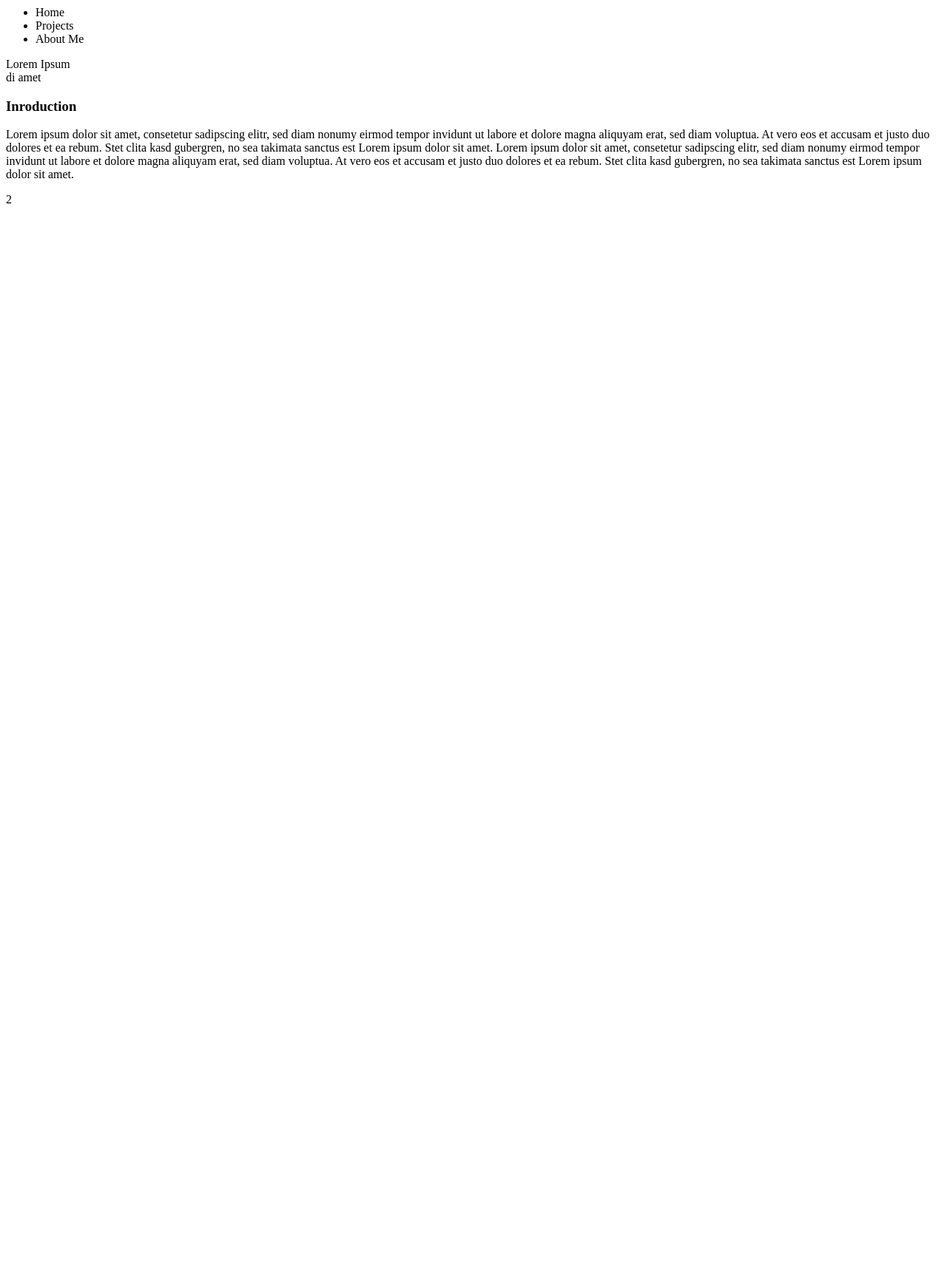
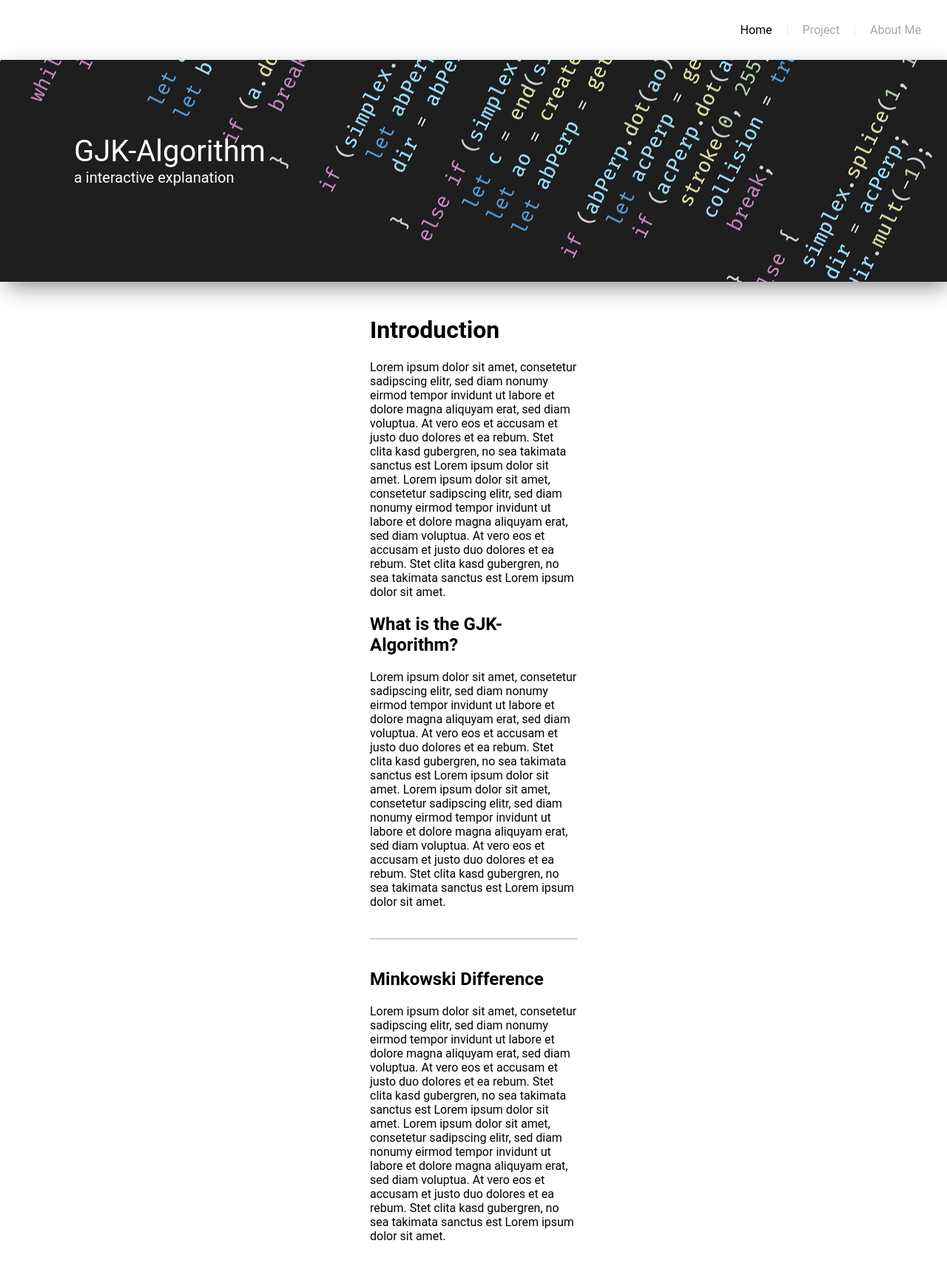
Before and after one commit to EbuDem/EbuDem.github.io, a plain HTML site: page index.html in a window 1280 px wide. Shown: the whole page at 74% size. Before the commit the page ends 800 px from the top, so only its background shows below. Drawn offline with Linux system fonts and the light colour scheme.

Commit message:
Update to first design

```diff
--- /dev/null
+++ b/css/roboto.css
@@ -0,0 +1,4 @@
+@font-face {
+    font-family: Roboto;
+    src: url(Roboto-Regular.ttf);
+}
--- a/css/style.css
+++ b/css/style.css
@@ -0,0 +1,155 @@
+html,body {
+    margin: 0;
+    padding: 0;
+    font-family: Roboto;
+}
+
+
+#top
+{
+    float: left;
+    width: 100%;
+    margin: 15px;
+}
+
+#nav ul
+{
+    list-style: none;
+    float: right;
+    padding-right: 30px;
+}
+
+#nav ul li
+{
+    float: left;
+    border-right: 1px solid #efefef;
+    text-align: center;
+    padding: 0px 20px;
+    color: #a8a8a8;
+}
+
+#nav ul li:last-child
+{
+    border: none!important;
+}
+
+#nav ul li.selected
+{
+    color: black;
+}
+
+#nav ul li a{
+    all: unset;
+    transition: color 0.3s;
+}
+
+#nav ul li a:hover {
+    cursor: pointer;
+    color: #7a7a7a;
+}
+
+#head
+{
+    float:left;
+    height: 300px;
+    width: 100%;
+    background: rgba(200,200,200,0.1);
+    background-image: url('../img/head.png');
+    box-shadow: 5px 10px 30px -5px #808080;
+    color: white;
+}
+
+.head-title-container
+{
+    margin: 100px;
+}
+
+.head-title
+{
+    font-size: 30pt;
+}
+
+.head-title-sub
+{
+    font-size: 15pt;
+}
+
+#content
+{
+    padding: 25px 500px;
+    float:left;
+}
+
+
+.frame
+{
+    background: #dddddd;
+    min-height: 50px;
+    text-align: center;
+    margin: 50px auto;
+    display:flex;justify-content:center;align-items:center;width:75%;
+    width: 100%;
+}
+
+.frame-shadow
+{
+    box-shadow: 0px 3px 10px  #888888;
+}
+
+.frame-placeholder
+{
+    font-weight: bold;
+    color: #888888;
+}
+
+
+.frame-80
+{
+    width: 80%;
+}
+
+.frame-75
+{
+    width: 75%;
+}
+.frame-50
+{
+    width: 50%;
+}
+
+
+.separator
+{
+    width: 100%;
+    border-top: 1px solid;
+}
+
+.separator-xs
+{
+    margin: 5px 0px;
+}
+
+.separator-s
+{
+    margin: 10px 0px;
+}
+
+.separator-m
+{
+    margin: 20px 0px;
+}
+
+.separator-l
+{
+    margin: 40px 0px;
+}
+
+.separator-xl
+{
+    margin: 80px 0px;
+}
+
+.separator-light
+{
+    border-color: #aaaaaa;
+}
--- a/index.html
+++ b/index.html
@@ -5,22 +5,24 @@
     </head>
     <body>
         <div id="top">
-            <div id="navi">
+            <div id="nav">
                 <ul>
-                    <li>Home</li>
-                    <li>Projects</li>
-                    <li>About Me</li>
+                    <li><a href="/index.html">Home</a></li>
+                    <li><a href="/project.html">Project</a></li>
+                    <li><a href="/aboutme.html">About Me</a></li>
                 </ul>
             </div>
         </div>
         <div id="head">
-            <div class="head-title">Lorem Ipsum</div>
-            <div class="head-title-sub">di amet</div>
+            <div class="head-title-container">
+                    <div class="head-title">GJK-Algorithm</div>
+                    <div class="head-title-sub">a interactive explanation</div>
+            </div>
             <div class="head-fade-overlay"></div>
             <div class="head-image"></div>
         </div>
         <div id="content">
-            <h3>Inroduction</h3>
+            <h1>Introduction</h1>
             <p>
                 Lorem ipsum dolor sit amet, consetetur sadipscing elitr,
                 sed diam nonumy eirmod tempor invidunt ut labore et dolore magna aliquyam erat,
@@ -31,7 +33,32 @@
                 et justo duo dolores et ea rebum. Stet clita kasd gubergren, no sea takimata sanctus est
                 Lorem ipsum dolor sit amet.
             </p>
-        </div>2
+            <h2>What is the GJK-Algorithm?</h2>
+            <p>
+                Lorem ipsum dolor sit amet, consetetur sadipscing elitr,
+                sed diam nonumy eirmod tempor invidunt ut labore et dolore magna aliquyam erat,
+                sed diam voluptua. At vero eos et accusam et justo duo dolores et ea rebum.
+                Stet clita kasd gubergren, no sea takimata sanctus est Lorem ipsum dolor sit amet.
+                Lorem ipsum dolor sit amet, consetetur sadipscing elitr, sed diam nonumy eirmod tempor
+                invidunt ut labore et dolore magna aliquyam erat, sed diam voluptua. At vero eos et accusam
+                et justo duo dolores et ea rebum. Stet clita kasd gubergren, no sea takimata sanctus est
+                Lorem ipsum dolor sit amet.
+            </p>
+            <div class="separator separator-l separator-light"></div>
+            <h2>Minkowski Difference</h2>
+            <p>
+                Lorem ipsum dolor sit amet, consetetur sadipscing elitr,
+                sed diam nonumy eirmod tempor invidunt ut labore et dolore magna aliquyam erat,
+                sed diam voluptua. At vero eos et accusam et justo duo dolores et ea rebum.
+                Stet clita kasd gubergren, no sea takimata sanctus est Lorem ipsum dolor sit amet.
+                Lorem ipsum dolor sit amet, consetetur sadipscing elitr, sed diam nonumy eirmod tempor
+                invidunt ut labore et dolore magna aliquyam erat, sed diam voluptua. At vero eos et accusam
+                et justo duo dolores et ea rebum. Stet clita kasd gubergren, no sea takimata sanctus est
+                Lorem ipsum dolor sit amet.
+            </p>
+
+            <!-- <div class="frame frame-80 frame-placeholder frame-shadow"> PLACEHOLDER</div> -->
+        </div>
         <script src="js/main.js"></script>
     </body>
 </html>
--- a/js/main.js
+++ b/js/main.js
@@ -0,0 +1,15 @@
+
+
+let elements = document.getElementById("nav").children[0].children;
+
+for(let i = 0; i< elements.length;i++)
+{
+    let cur = elements[i];
+    let pathname = window.location.pathname;
+    let curhref = cur.children[0].getAttribute("href");
+    pathname = (pathname == "/" ? "/index.html" : pathname);
+    if(curhref == pathname)
+    {
+        cur.classList.add("selected");
+    }
+}
```
Also changed, not shown: fonts/Roboto-Regular.ttf (added), img/head.png (added).
